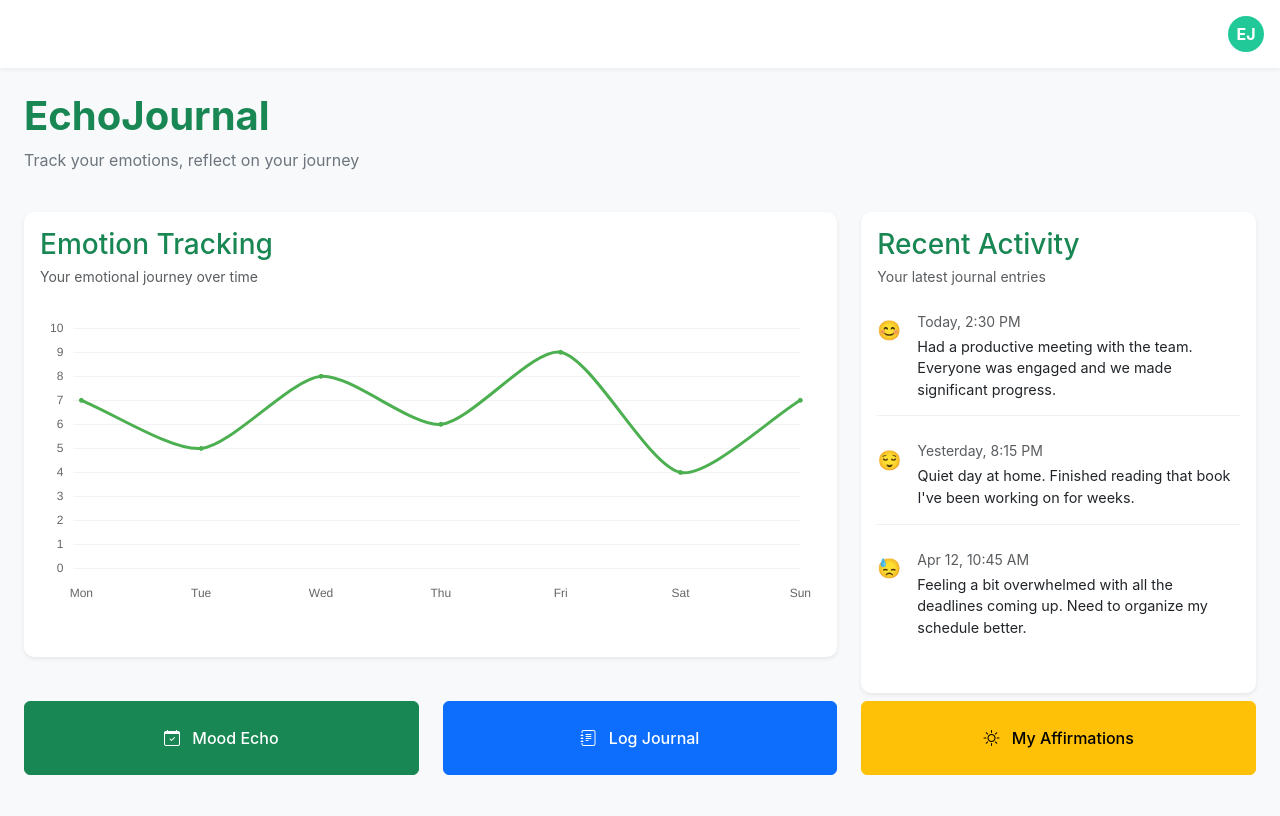
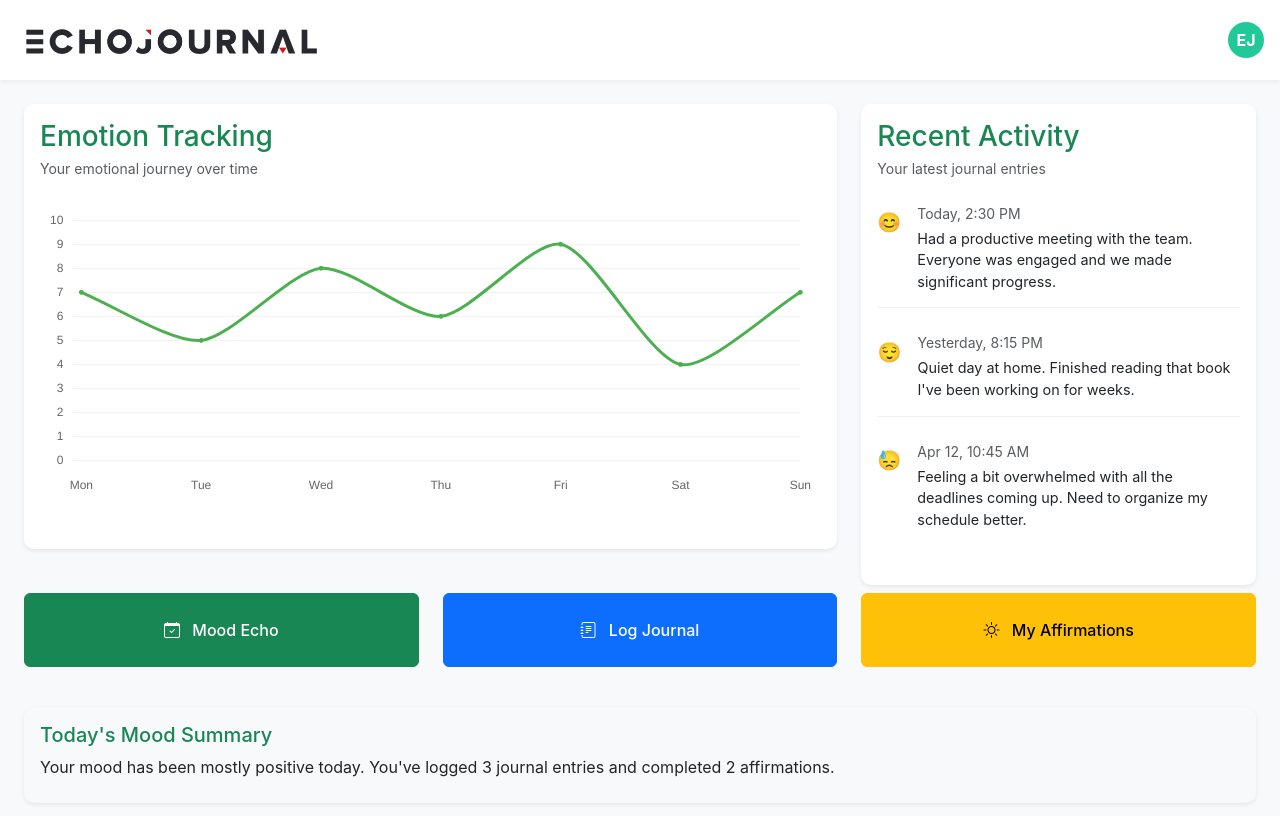
Before and after one commit to raorupesh/EchoJournal-Mood-Booster, an Angular app in the folder angular/: page /dashboard in a window 1280 px wide. Shown: the top 816 px of the page. Built offline with nearby package versions, Linux system fonts and the light colour scheme.

Commit message:
Added Logo and footer in Dashboard page

```diff
--- a/angular/src/app/app.component.css
+++ b/angular/src/app/app.component.css
@@ -20,3 +20,11 @@
   font-weight: bold;
   font-size: 1rem;
 }
+
+
+.header-logo-img {
+  height: 48px;
+  width: auto;
+  object-fit: contain;
+  margin-right: 12px;
+}
--- a/angular/src/app/app.component.html
+++ b/angular/src/app/app.component.html
@@ -1,6 +1,8 @@
 <div class="app-container">
   <header class="app-header d-flex align-items-center justify-content-between p-3">
-    <div class="flex-grow-1"></div>
+    <div class="d-flex align-items-center">
+      <img src="EchoJournalLogo.png" alt="Echo Journal Logo" class="header-logo-img">
+    </div>
     <div class="d-flex align-items-center">
       <span class="header-logo">EJ</span>
     </div>
--- a/angular/src/app/dashboardpage/dashboardpage.component.html
+++ b/angular/src/app/dashboardpage/dashboardpage.component.html
@@ -1,10 +1,4 @@
 <div class="container-fluid p-4">
-  <div class="row mb-4">
-    <div class="col-12">
-      <h1 class="text-success fw-bold">EchoJournal</h1>
-      <p class="text-secondary">Track your emotions, reflect on your journey</p>
-    </div>
-  </div>
 
   <div class="row mb-2">
     <div class="col-md-8">
@@ -40,4 +34,17 @@
       </button>
     </div>
   </div>
+
+    <div class="row mt-4">
+    <div class="col-12">
+      <div class="card shadow-sm bg-light">
+        <div class="card-body">
+          <h5 class="card-title text-success">Today's Mood Summary</h5>
+          <div class="mt-2">
+            <p class="mb-2">Your mood has been mostly positive today. You've logged 3 journal entries and completed 2 affirmations.</p>
+          </div>
+        </div>
+      </div>
+    </div>
+  </div>
 </div>
```
Also changed, not shown: angular/public/EchoJournalLogo.png (added).
